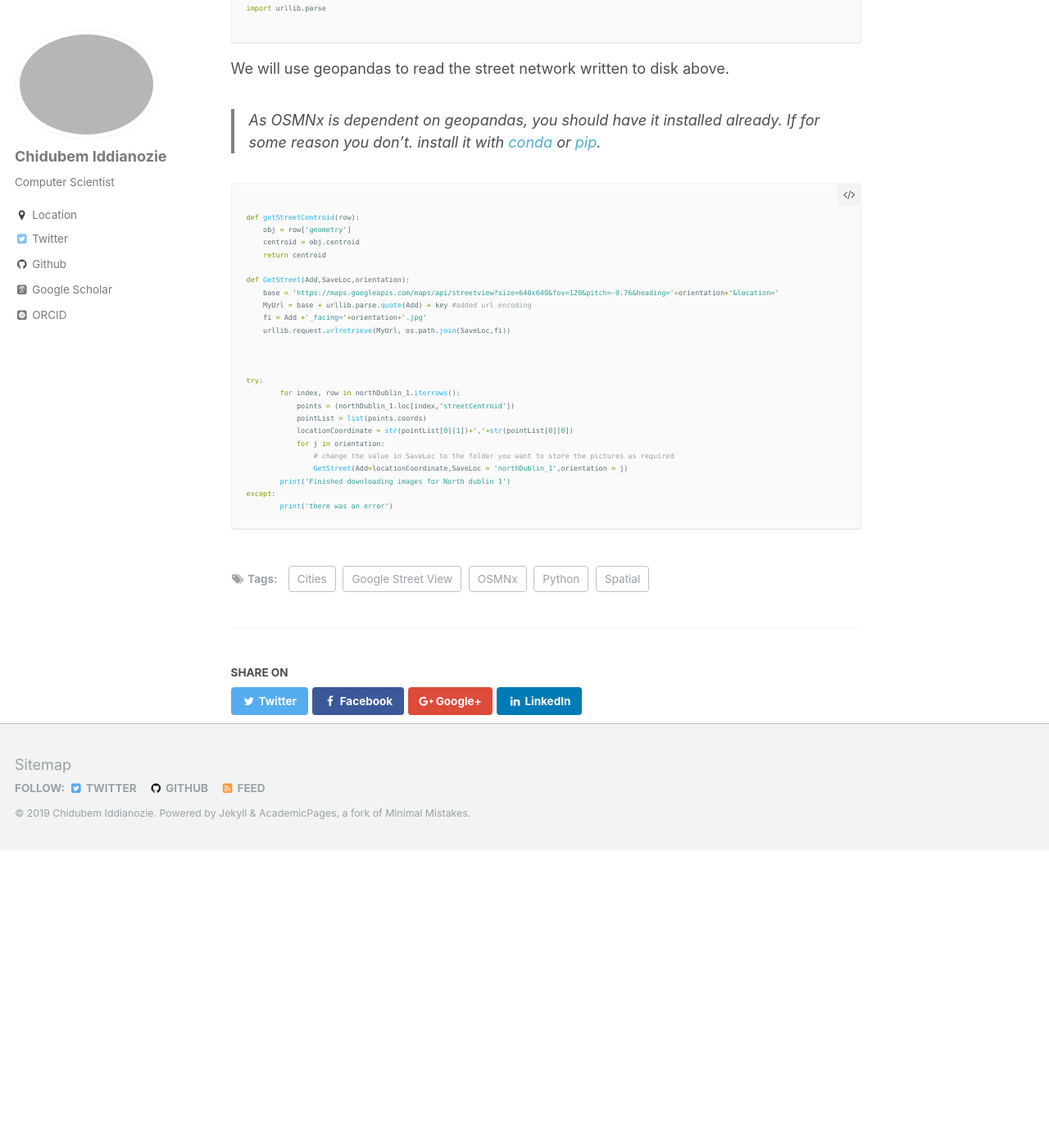
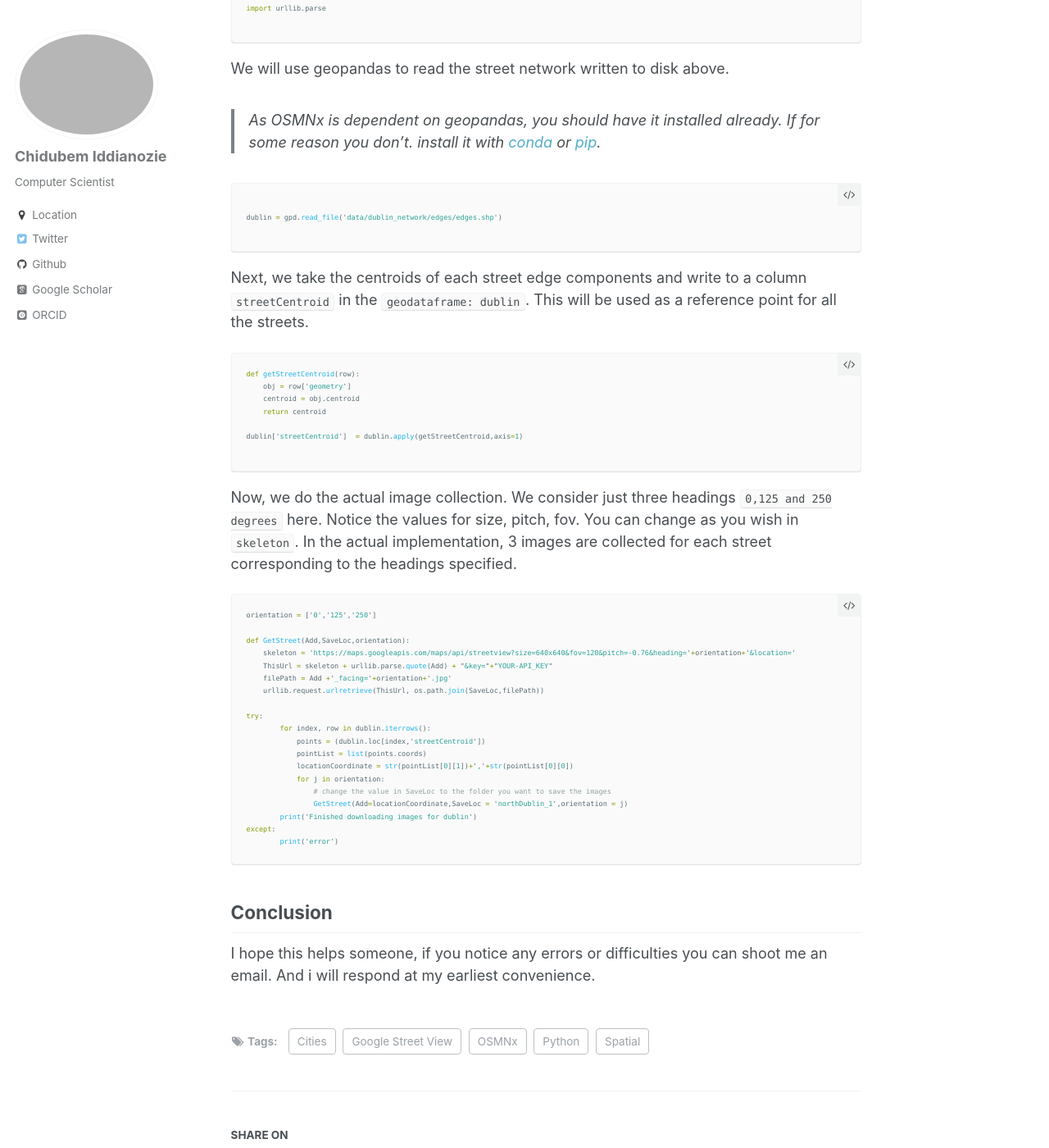
Before and after one commit to chiddianozie/chidubem-iddianozie, a Jekyll site: the page built from _posts/2018-01-31-fetching-google-street-view-images-of-any-location-with-osmnx-and-python.md, in a window 1280 px wide and 1400 px high, scrolled down 1914 px. Shown: the whole window at 82% size. Built offline with Jekyll 4.4.1, drawn with Linux system fonts in a browser that asks for light colours; some web fonts are replaced; before the commit the page ends 2951 px from its top, so only the background shows below that; some of the changed text lies outside the part shown.

Commit message:
edited first tutorial

````diff
--- a/_posts/2018-01-31-fetching-google-street-view-images-of-any-location-with-osmnx-and-python.md
+++ b/_posts/2018-01-31-fetching-google-street-view-images-of-any-location-with-osmnx-and-python.md
@@ -37,7 +37,7 @@ We read only the drivable roads for dublin (see the OSMNx documentation for othe
 
 Unless you are reading this from before early 20th century, chances are that you have used Google maps (GM) at least once. But a feature of GM that you may have not had a need to use is Google Street View (GSV). This is a feature of GM that holds a panaramic views of streets around the world. The current coverage of GSV varies around the world, see [this link](https://www.google.com/streetview/understand/). We will access GSV via the API, but first you need a `key`, you can get that [here](https://developers.google.com/maps/documentation/streetview/get-api-key). Also ensure that you enable GSV api access under  `dashboard > Enable APIS AND SERVICES`. As long as you are not exceeding 25k requests a day, the api key should be enough for access. Otherwise, you will need the key with a digital signature [ref](https://developers.google.com/maps/documentation/streetview/usage-and-billing).
 
-Since GSV keeps a panoramic view of the streets, it is important to bear some concepts in mind before making your queries. These concepts include field of view, orientation, heading, image size, pitch. You can read about them [here](https://developers.google.com/maps/documentation/javascript/streetview). Moving forward, I will assume you know what they mean.
+Since GSV keeps a panoramic view of the streets, it is important to bear some concepts in mind before making your queries. These concepts include field of view (fov), heading, image size, pitch. You can read about them [here](https://developers.google.com/maps/documentation/javascript/streetview). Moving forward, I will assume you know what they mean.
 
 > If this is your first time accessing GSV and just want to dive in. You can alternate the values for each parameters in the execution. They are pretty intuitive.
 
@@ -61,32 +61,46 @@ We will use geopandas to read the street network written to disk above.
 
 > As OSMNx is dependent on geopandas, you should have it installed already. If for some reason you don't. install it with [conda](https://anaconda.org/conda-forge/geopandas) or [pip](https://pypi.org/project/geopandas/).
 
+```python
 
+dublin = gpd.read_file('data/dublin_network/edges/edges.shp')
+
+```
+Next, we take the centroids of each street edge components and write to a column `streetCentroid` in the `geodataframe: dublin`. This will be used as a reference point for all the streets.
 
 ```python
-
 def getStreetCentroid(row):
     obj = row['geometry']
     centroid = obj.centroid
     return centroid
 
+dublin['streetCentroid']  = dublin.apply(getStreetCentroid,axis=1)
+
+```
+Now, we do the actual image collection. We consider just three headings `0,125 and 250 degrees` here. Notice the values for size, pitch, fov. You can change as you wish in `skeleton`. In the actual implementation, 3 images are collected for each street corresponding to the headings specified.
+
+```python
+orientation = ['0','125','250']
+
 def GetStreet(Add,SaveLoc,orientation):
-    base = 'https://maps.googleapis.com/maps/api/streetview?size=640x640&fov=120&pitch=-0.76&heading='+orientation+'&location='
-    MyUrl = base + urllib.parse.quote(Add) + key #added url encoding
-    fi = Add +'_facing='+orientation+'.jpg'
-    urllib.request.urlretrieve(MyUrl, os.path.join(SaveLoc,fi))
-
-
+    skeleton = 'https://maps.googleapis.com/maps/api/streetview?size=640x640&fov=120&pitch=-0.76&heading='+orientation+'&location='
+    ThisUrl = skeleton + urllib.parse.quote(Add) + "&key="+"YOUR-API_KEY"
+    filePath = Add +'_facing='+orientation+'.jpg'
+    urllib.request.urlretrieve(ThisUrl, os.path.join(SaveLoc,filePath))
 
 try:
-	for index, row in northDublin_1.iterrows():
-	    points = (northDublin_1.loc[index,'streetCentroid'])
+	for index, row in dublin.iterrows():
+	    points = (dublin.loc[index,'streetCentroid'])
 	    pointList = list(points.coords)
 	    locationCoordinate = str(pointList[0][1])+','+str(pointList[0][0])
 	    for j in orientation:
-	    	# change the value in SaveLoc to the folder you want to store the pictures as required
+	    	# change the value in SaveLoc to the folder you want to save the images
 	        GetStreet(Add=locationCoordinate,SaveLoc = 'northDublin_1',orientation = j)
-	print('Finished downloading images for North dublin 1')
+	print('Finished downloading images for dublin')
 except:
-	print('there was an error')
+	print('error')
 ```
+
+## Conclusion
+
+I hope this helps someone, if you notice any errors or difficulties you can shoot me an email. And i will respond at my earliest convenience.
````
